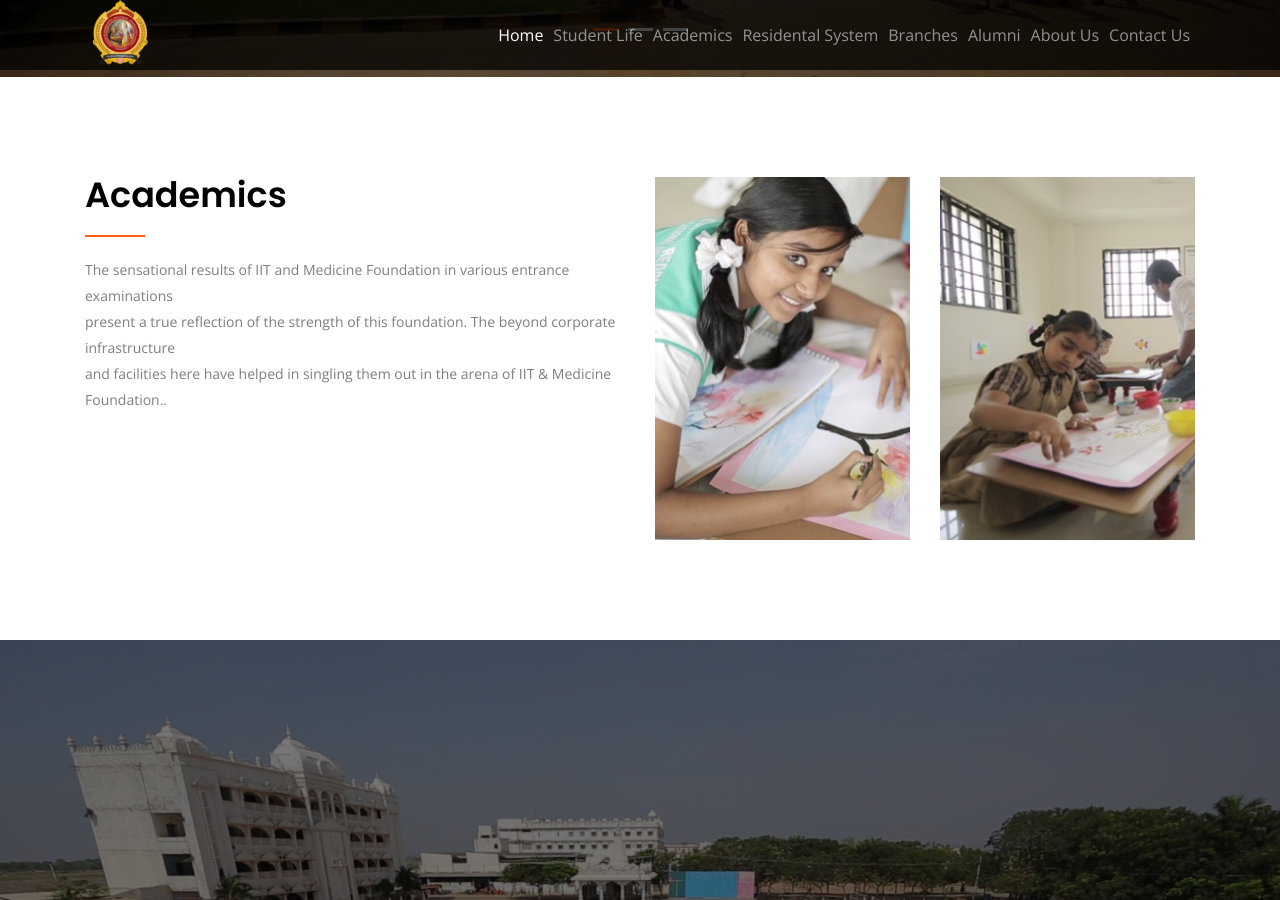
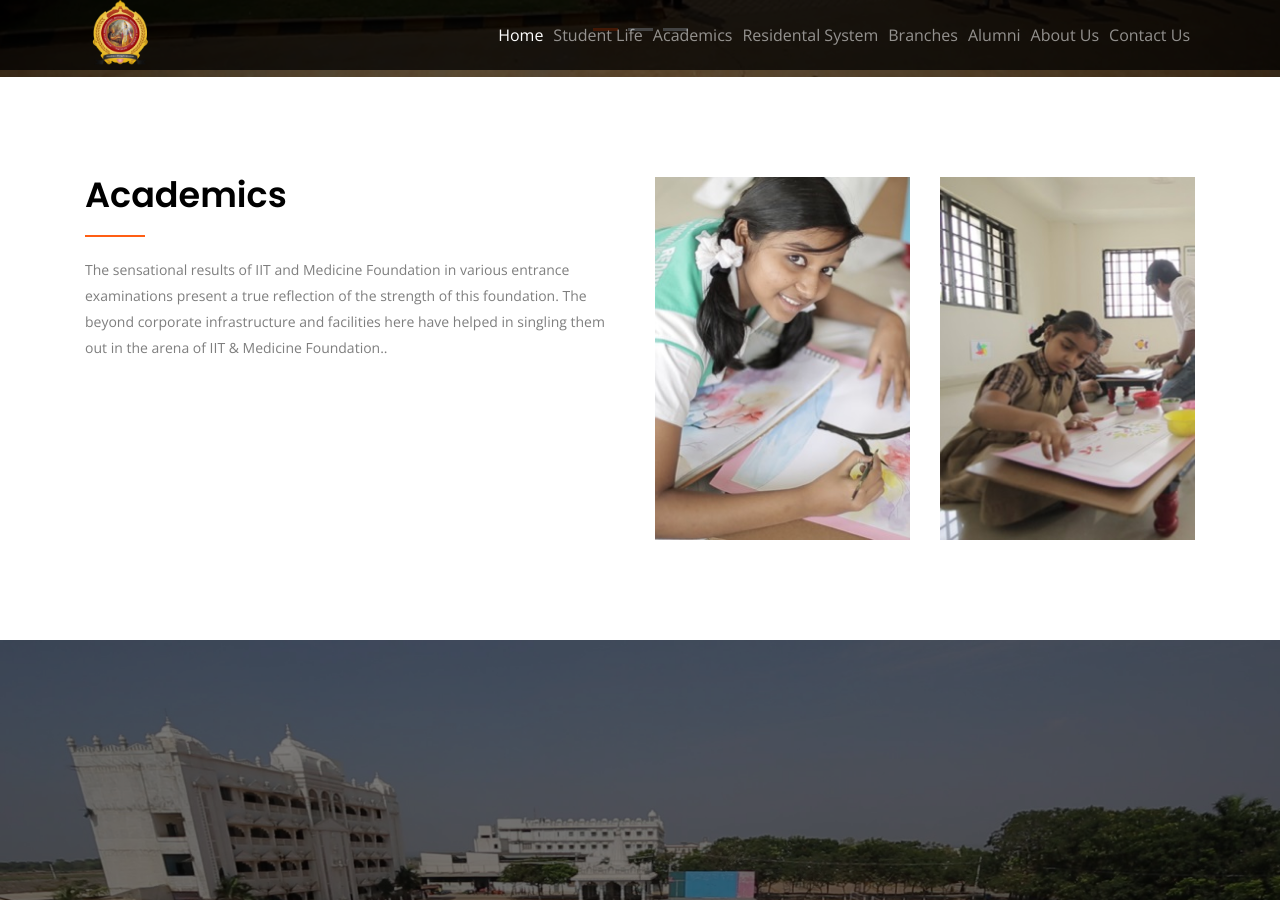
Before and after one commit to krei-school/krei-school.github.io, a Jekyll site: the page built from index.md, in a window 1280 px wide and 900 px high, scrolled down 723 px. Built offline with Jekyll 4.4.1, drawn with Linux system fonts in a browser that asks for light colours.

```diff
--- a/index.md
+++ b/index.md
@@ -30,10 +30,10 @@ sliders:
 sections:
   i1:
     title: Academics
-    text: |-
-      The sensational results of IIT and Medicine Foundation in various entrance examinations
-      present a true reflection of the strength of this foundation. The beyond corporate infrastructure
-      and facilities here have helped in singling them out in the arena of IIT & Medicine Foundation..
+    text: The sensational results of IIT and Medicine Foundation in various entrance
+      examinations present a true reflection of the strength of this foundation. The
+      beyond corporate infrastructure and facilities here have helped in singling
+      them out in the arena of IIT & Medicine Foundation..
   i2:
     title: Student Life
     text: |-
```
